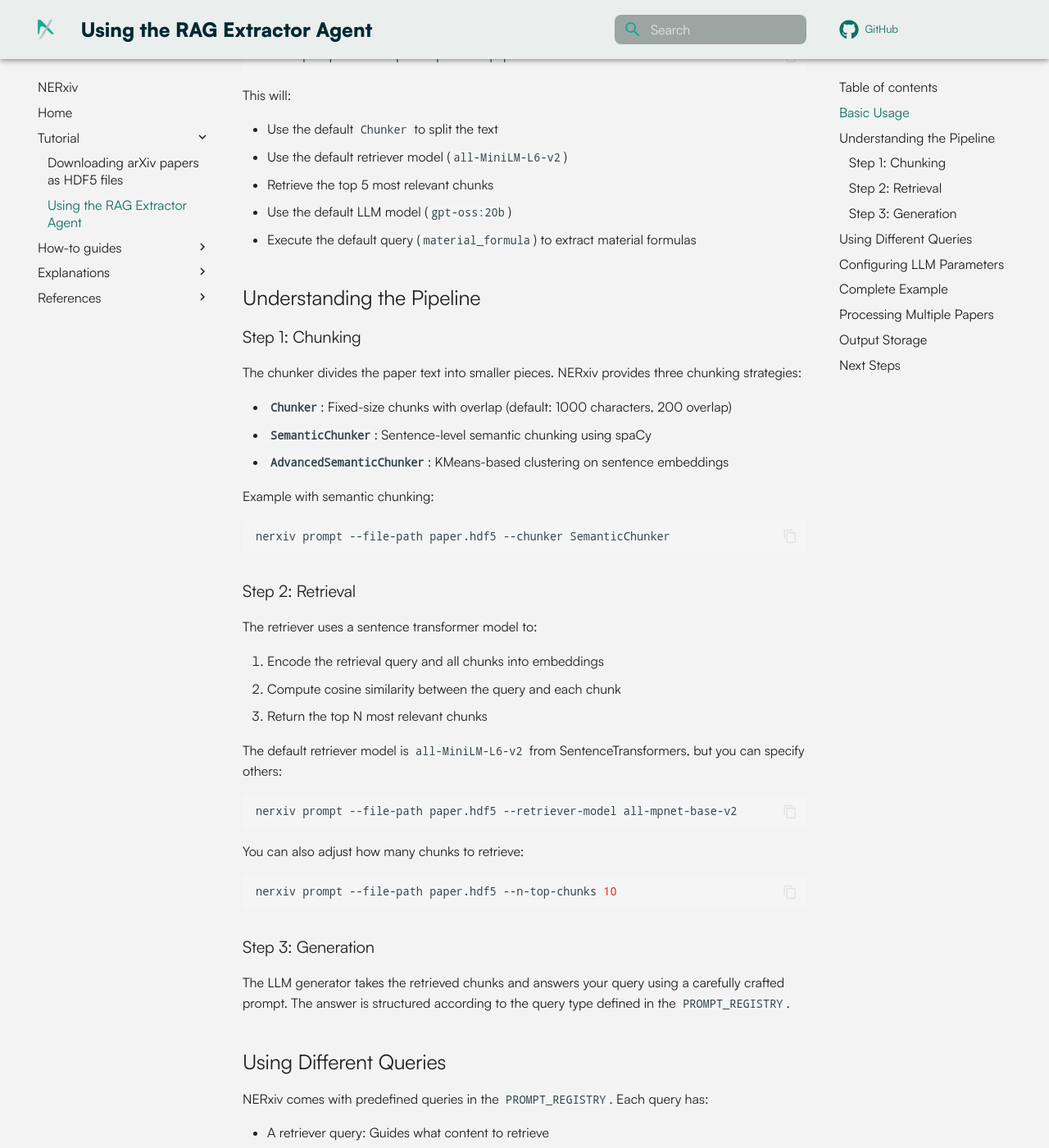
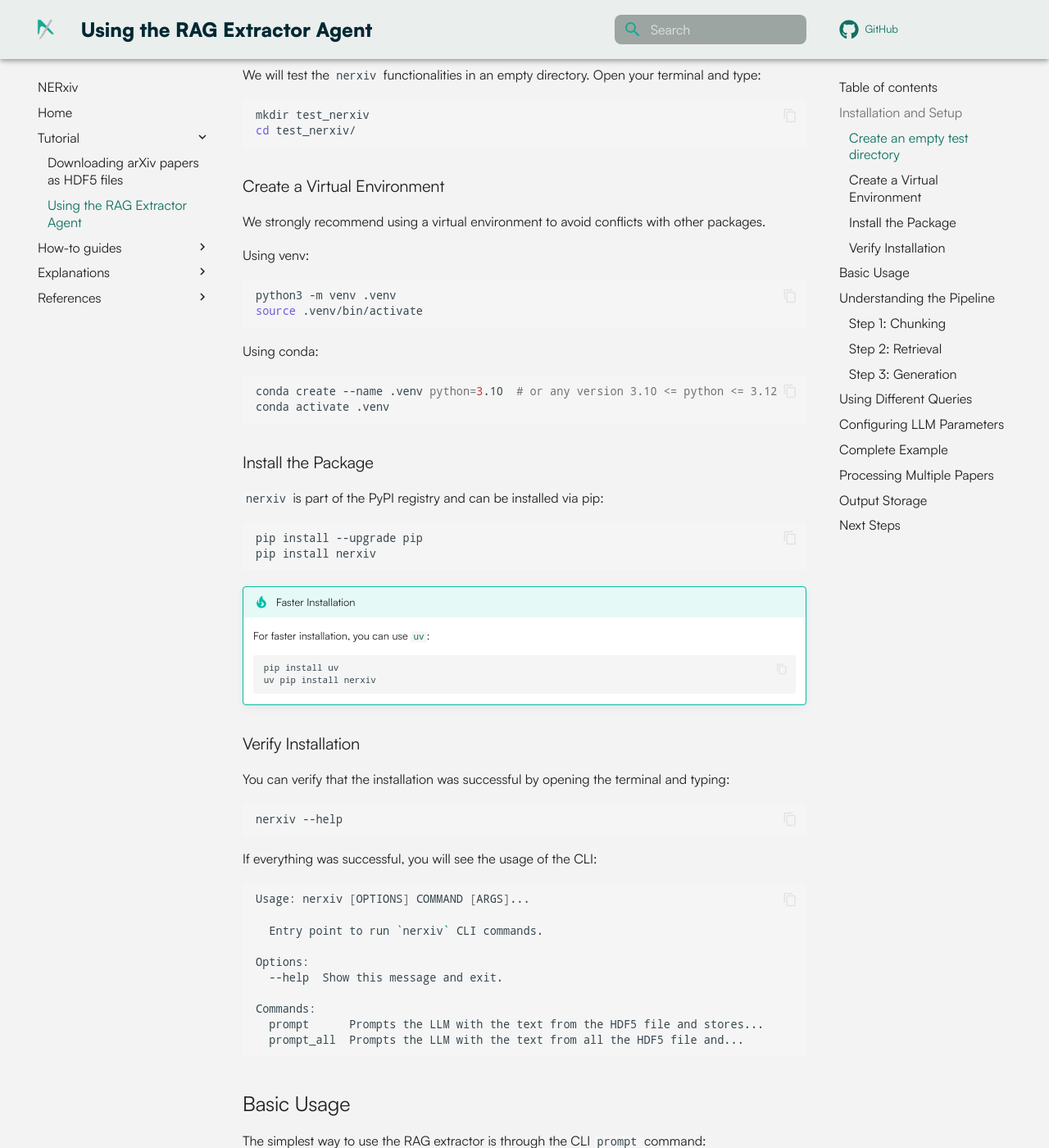
Before and after one commit to JosePizarro3/NERxiv, an MkDocs documentation site: the page built from docs/tutorials/rag_extractor_tutorial.md, in a window 1280 px wide and 1400 px high, scrolled down 788 px. Shown: the whole window at 82% size. Built offline with MkDocs 1.6.1 and Material for MkDocs 9.7.7, drawn with Linux system fonts in a browser that asks for light colours; comment, search, counter and statistics services are not loaded; some of the changed text lies outside the part shown.

Commit message:
Added installation and setup
Fixed CLI help text

````diff
--- a/docs/tutorials/rag_extractor_tutorial.md
+++ b/docs/tutorials/rag_extractor_tutorial.md
@@ -10,10 +10,73 @@ The RAG extractor agent is a three-stage pipeline that:
 
 !!! note "Prerequisites"
     - **Python ≥ 3.10** installed
+    - A virtual environment with `nerxiv` installed
     - Downloaded and set up [Ollama](https://ollama.com/download) for running LLMs locally
     - At least one LLM model pulled: `ollama pull llama3.1` (or your preferred model)
     - An HDF5 file containing extracted paper text using [`pyrxiv`](https://github.com/JosePizarro3/pyrxiv) (see [Tutorial - Downloading arXiv papers as HDF5 files](pyrxiv_download_hdf5.md))
 
+
+## Installation and Setup
+
+### Create an empty test directory
+
+We will test the `nerxiv` functionalities in an empty directory. Open your terminal and type:
+```bash
+mkdir test_nerxiv
+cd test_nerxiv/
+```
+
+### Create a Virtual Environment
+
+We strongly recommend using a virtual environment to avoid conflicts with other packages.
+
+**Using venv:**
+```bash
+python3 -m venv .venv
+source .venv/bin/activate
+```
+
+**Using conda:**
+```bash
+conda create --name .venv python=3.10  # or any version 3.10 <= python <= 3.12
+conda activate .venv
+```
+
+### Install the Package
+
+`nerxiv` is part of the PyPI registry and can be installed via pip:
+```bash
+pip install --upgrade pip
+pip install nerxiv
+```
+
+!!! tip "Faster Installation"
+    For faster installation, you can use [`uv`](https://docs.astral.sh/uv/):
+    ```bash
+    pip install uv
+    uv pip install nerxiv
+    ```
+
+### Verify Installation
+
+You can verify that the installation was successful by opening the terminal and typing:
+```bash
+nerxiv --help
+```
+
+If everything was successful, you will see the usage of the CLI:
+```sh
+Usage: nerxiv [OPTIONS] COMMAND [ARGS]...
+
+  Entry point to run `nerxiv` CLI commands.
+
+Options:
+  --help  Show this message and exit.
+
+Commands:
+  prompt      Prompts the LLM with the text from the HDF5 file and stores...
+  prompt_all  Prompts the LLM with the text from all the HDF5 file and...
+```
 
 ## Basic Usage
 
````
Also changed, not shown: 1 other file.
